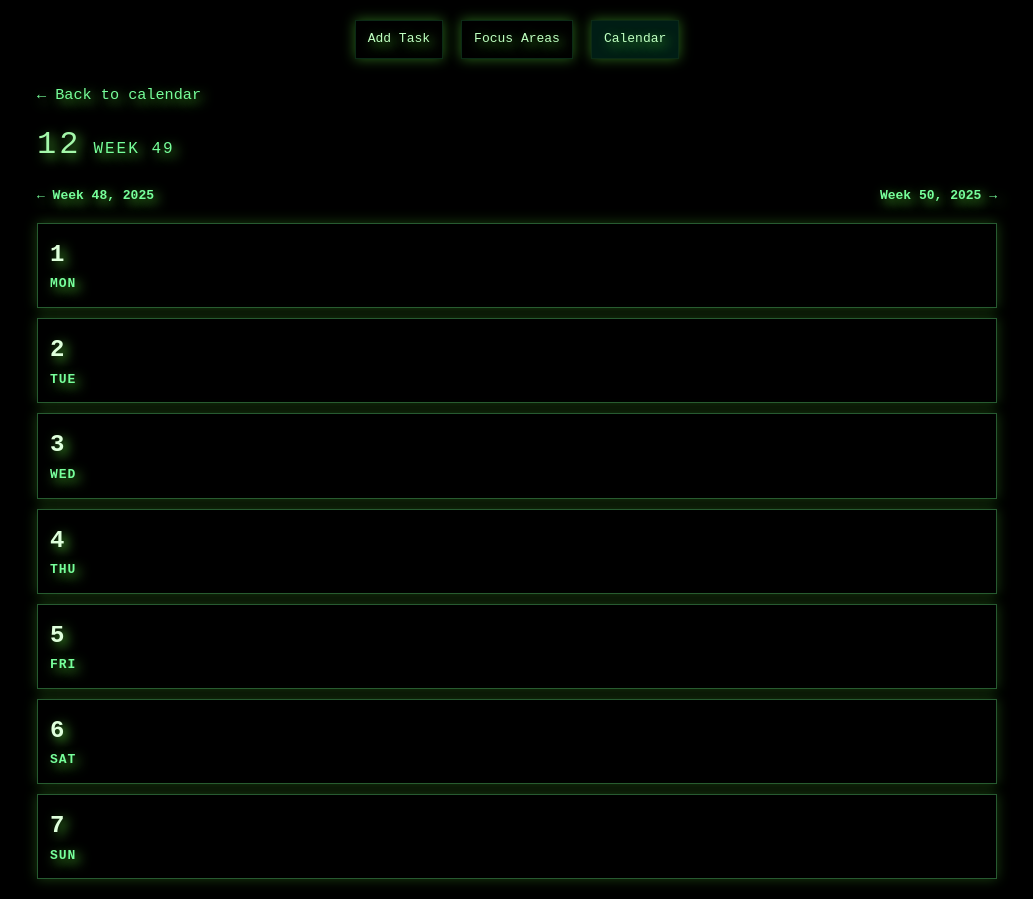
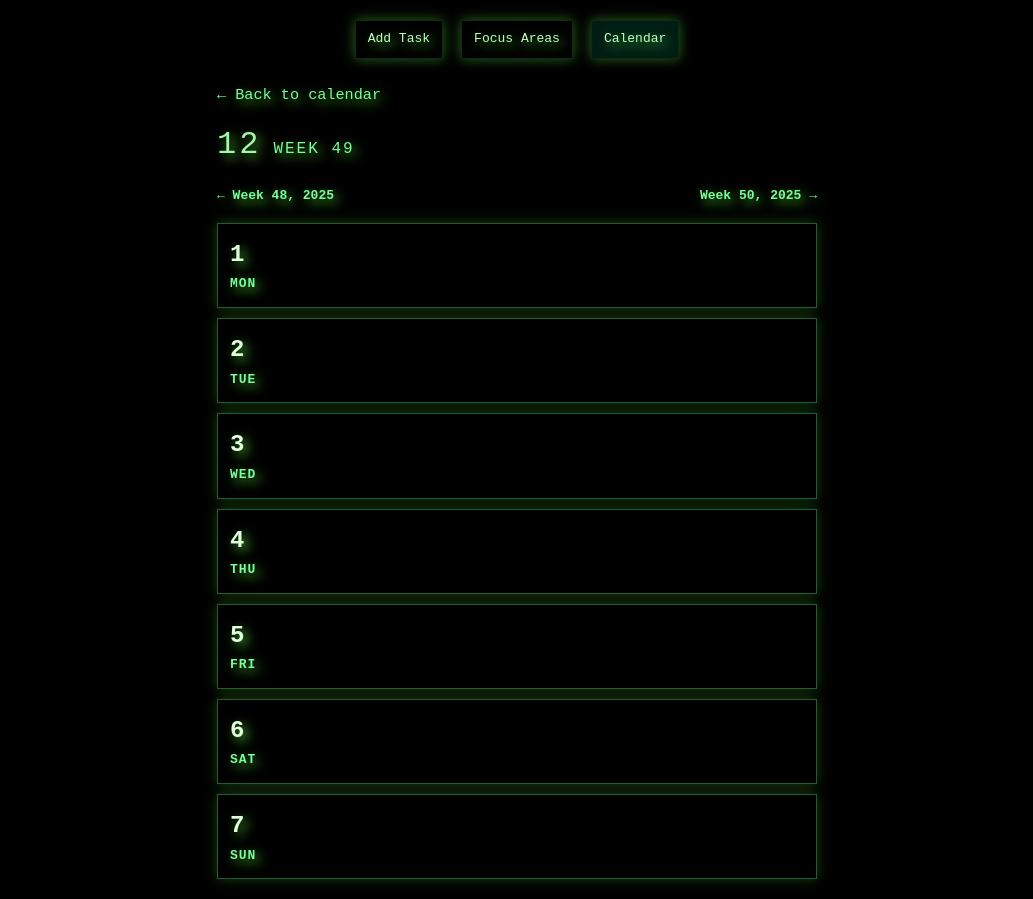
Before and after one commit to WilmerKopernikus/day-planner-matrix, an Angular app: page /calendar/2025/week/49 in a window 1280 px wide. Shown: the whole page, without its empty margins (123-1156 px from the left). Built offline with nearby package versions, Linux system fonts and the light colour scheme.

Commit message:
mejorar estilos

```diff
--- a/src/app/calendar/week-view.component.css
+++ b/src/app/calendar/week-view.component.css
@@ -1,5 +1,5 @@
 .week-view {
-  max-width: 960px;
+  max-width: 600px;
   margin: 0 auto;
   color: #a4f7aa;
 }
```
